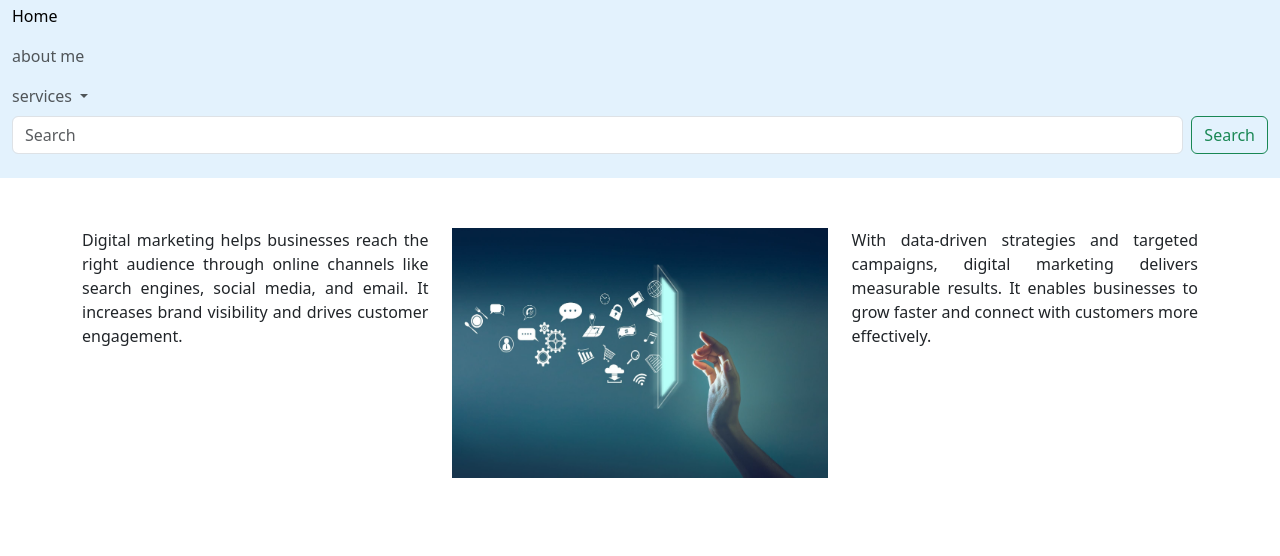
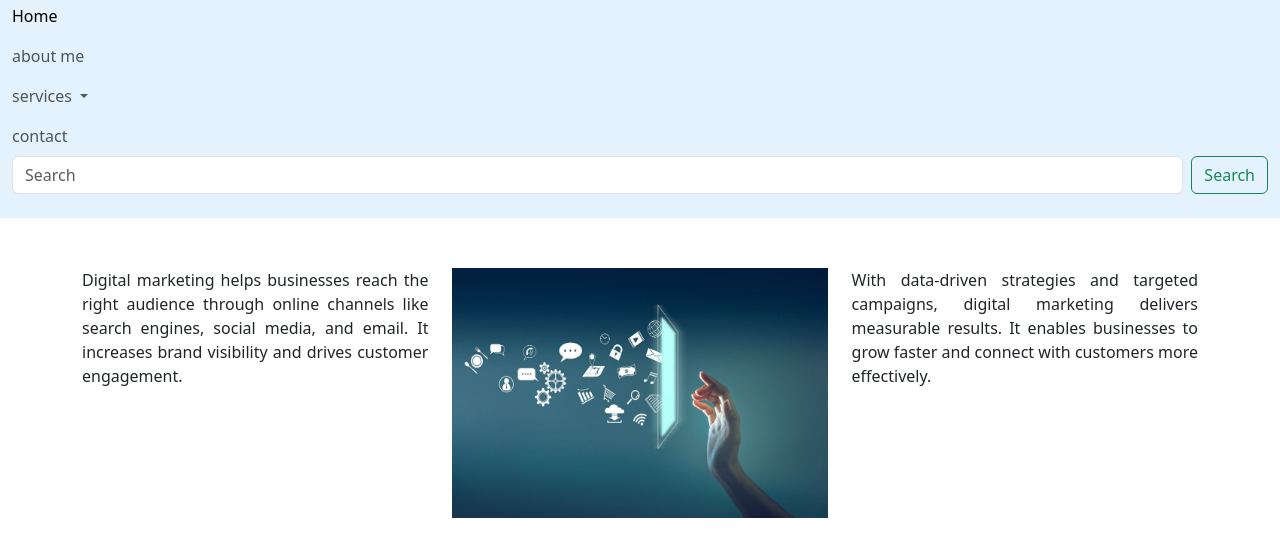
Before and after one commit to Farzee34/digital-marketing, a plain HTML site: page about.html in a window 1280 px wide. Both pictures are taken after a click on the button "Toggle navigation". Shown: the part 52-608 px from the top of the page. Drawn offline with nearby package versions, Linux system fonts and the light colour scheme.

Commit message:
Refactor about.html with updated navbar and content

```diff
--- a/about.html
+++ b/about.html
@@ -27,7 +27,9 @@
             <li><a class="dropdown-item" href="sem.html">sem</a></li>
           </ul>
         </li>
-
+         <li class="nav-item">
+          <a class="nav-link" href="contact.html">contact</a>
+        </li>
       </ul>
       <form class="d-flex" role="search">
         <input class="form-control me-2" type="search" placeholder="Search" aria-label="Search"/>
```
